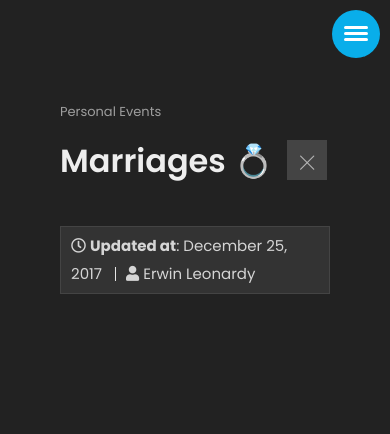
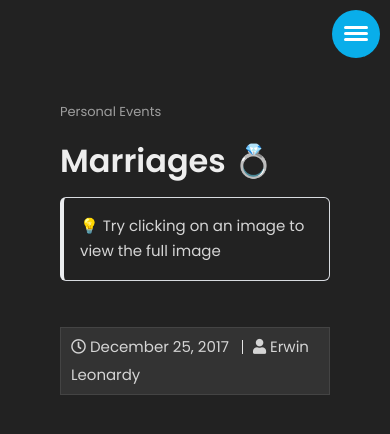
Before and after one commit to erwinleonardy/erwin-leonardy, a Jekyll site: the page built from portfolio/_posts/2017-12-25-marriages.md, in a window 390 px wide. Shown: the top 434 px of the page. Built offline with Jekyll 4.4.1, drawn with Linux system fonts in a browser that asks for light colours.

Commit message:
chore(portfolio): improved UX and improved mobile friendliness

```diff
--- a/_includes/image-gallery.html
+++ b/_includes/image-gallery.html
@@ -1,11 +1,3 @@
-<style>
-  .image-gallery {overflow: auto; margin-left: -1%!important;}
-  .image-gallery li {float: left; display: block; margin: 0 0 1% 1%; width: 19%;}
-  .image-gallery li a {text-align: center; text-decoration: none!important; color: #777;}
-  .image-gallery li a span {display: block; text-overflow: ellipsis; overflow: hidden; white-space: nowrap; padding: 3px 0;}
-  .image-gallery li a img {width: 100%; display: block;}
-</style>
-
 <ul class="image-gallery">
   {% for file in site.static_files %}
     {% if file.path contains include.folder %}
@@ -23,9 +15,9 @@
           <li>
             <a href="{{ file.path | relative_url }}" alt="{{ filename }}" data-title="{{ title }}" data-lightbox="{{ title }}">
               {% if site.url contains "localhost"  %}
-                <img src="{{ site.url | replace: 'localhost:4000//','' | replace: 'https://','' }}{{ filepathSmall | relative_url }}" alt="{{ filename }}" title="{{ filename }}" />
+                <img src="{{ site.url | replace: 'localhost:4000//','' | replace: 'https://','' }}{{ filepathSmall | relative_url }}" alt="{{ filename }}" />
               {% else %}
-                <img src="//images.weserv.nl/?url={{ (filepathSmall | relative_url) | prepend: "/" | prepend: site.url }}&w=300&h=300&output=jpg&q=50&t=square" alt="{{ filename }}" title="{{ filename }}" />
+                <img src="//images.weserv.nl/?url={{ (filepathSmall | relative_url) | prepend: "/" | prepend: site.url }}&w=300&h=300&output=jpg&q=50&t=square" alt="{{ filename }}" />
               {% endif %}
               <span>{{ filename }}</span>
             </a>
--- a/_layouts/portfolio-content.html
+++ b/_layouts/portfolio-content.html
@@ -19,6 +19,7 @@ layout: page
           </div>
           <!-- /Entry meta -->
 
+					<!-- Start of Title -->
           <h2 class="entry-title">
 						{{ page.title }}
 
@@ -32,9 +33,12 @@ layout: page
 							</div>
 						</div>
 					</h2>
+					<!-- End of Title -->
 
         </header>
         <!-- /Entry header -->
+
+				<div class="callout callout-light">💡 Try clicking on an image to view the full image</div>
 
         <!-- Content -->
         {% include image-gallery.html folder=page.img_full_res_dir title=page.title %}
@@ -44,7 +48,7 @@ layout: page
         <div class="entry-meta entry-meta-bottom">
           <div class="date-author unselectable">
             <span class="entry-date">
-              <i class="far fa-clock"></i> <span class="entry-date"> <b>Updated at</b>: {{ page.date | date: "%B %-d, %Y" }}</span>
+              <i class="far fa-clock"></i> <span class="entry-date"> {{ page.date | date: "%B %-d, %Y" }}</span>
             </span>
             <span class="author vcard">
              <i class="fas fa-user"></i> {{ page.author }}
--- a/css/main.css
+++ b/css/main.css
@@ -235,6 +235,52 @@ input[type="submit"]:focus {
   margin-bottom: 20px;
 }
 
+.callout {
+  --cui-callout-padding-x: 1rem;
+  --cui-callout-padding-y: 1rem;
+  --cui-callout-margin-x: 0;
+  --cui-callout-margin-y: 1rem;
+  --cui-callout-border-width: 1px;
+  --cui-callout-border-color: #d8dbe0;
+  --cui-callout-border-left-width: 4px;
+  --cui-callout-border-radius: 0.375rem;
+  padding: var(--cui-callout-padding-y) var(--cui-callout-padding-x);
+  margin: var(--cui-callout-margin-y) var(--cui-callout-margin-x);
+  border: var(--cui-callout-border-width) solid var(--cui-callout-border-color);
+  border-radius: var(--cui-callout-border-radius);
+}
+html:not([dir=rtl]) .callout {
+  border-left-width: var(--cui-callout-border-left-width);
+  border-left-color: var(--cui-callout-border-left-color);
+}
+[dir=rtl] .callout {
+  border-right-width: var(--cui-callout-border-right-width);
+  border-right-color: var(--cui-callout-border-right-color);
+}
+.callout-primary {
+  --cui-callout-border-left-color: #321fdb;
+}
+.callout-secondary {
+  --cui-callout-border-left-color: #9da5b1;
+}
+.callout-success {
+  --cui-callout-border-left-color: #2eb85c;
+}
+.callout-danger {
+  --cui-callout-border-left-color: #e55353;
+}
+.callout-warning {
+  --cui-callout-border-left-color: #f9b115;
+}
+.callout-info {
+  --cui-callout-border-left-color: #39f;
+}
+.callout-light {
+  --cui-callout-border-left-color: #ebedef;
+}
+.callout-dark {
+  --cui-callout-border-left-color: #4f5d73;
+}
 
 /* =============================================================================
 3. Page loadig animation
@@ -861,7 +907,27 @@ textarea.form-control, textarea.form-control:focus {
 }
 /* /Form controls */
 
-
+// image galery
+.image-gallery {
+  overflow: auto;
+  margin-left: -1% !important;
+}
+.image-gallery li a {
+  text-align: center;
+  text-decoration: none !important;
+  color: #777;
+}
+.image-gallery li a span {
+  display: block;
+  stext-overflow: ellipsis;
+  overflow: hidden;
+  white-space: nowrap;
+  padding: 3px 0;
+}
+.image-gallery li a img {
+  width: 100%;
+  display: block;
+}
 
 
 /* ------------------------------------------------------------
@@ -2293,11 +2359,25 @@ blockquote {
   .content-area {
     max-width: calc(100% - 330px);
   }
+
+  .image-gallery li {
+    float: left;
+    display: block;
+    margin: 0 0 1% 1%;
+    width: 45%;
+  }
 }
 
 @media only screen and (min-width: 1025px) {
   .menu-toggle {
     display: none;
+  }
+
+  .image-gallery li {
+    float: left;
+    display: block;
+    margin: 0 0 1% 1%;
+    width: 45%;
   }
 }
 
@@ -2564,6 +2644,17 @@ blockquote {
   .single-page-content .portfolio-page-content {
     padding-left: 30px;
     padding-right: 30px;
+  }
+
+  .image-gallery li {
+    float: left;
+    display: block;
+    margin: 0 0 1% 1%;
+    width: 100%;
+  }
+
+  .ajax-page-close-button {
+    display: none !important;
   }
 }
 
```
Also changed, not shown: _includes/header.html (+24 -14 lines). Lines whose indentation alone changed are shown as unchanged.
